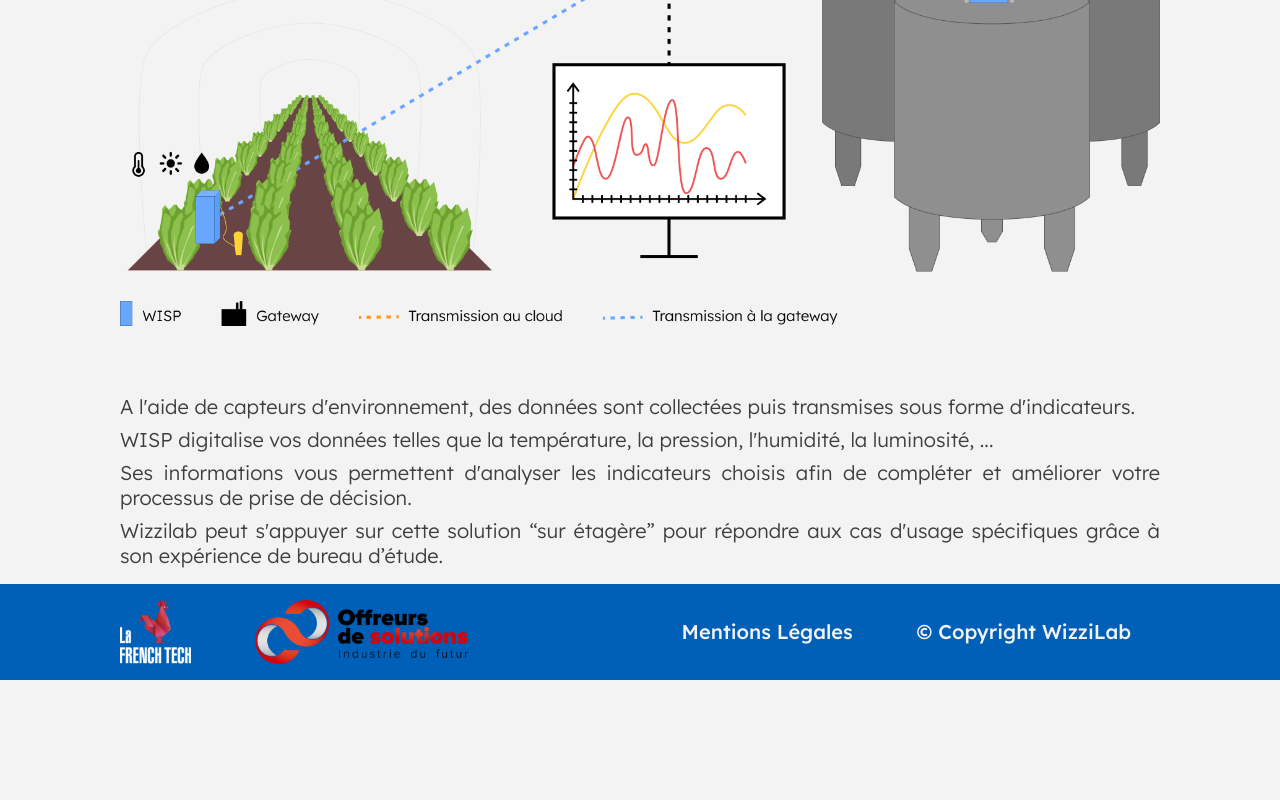
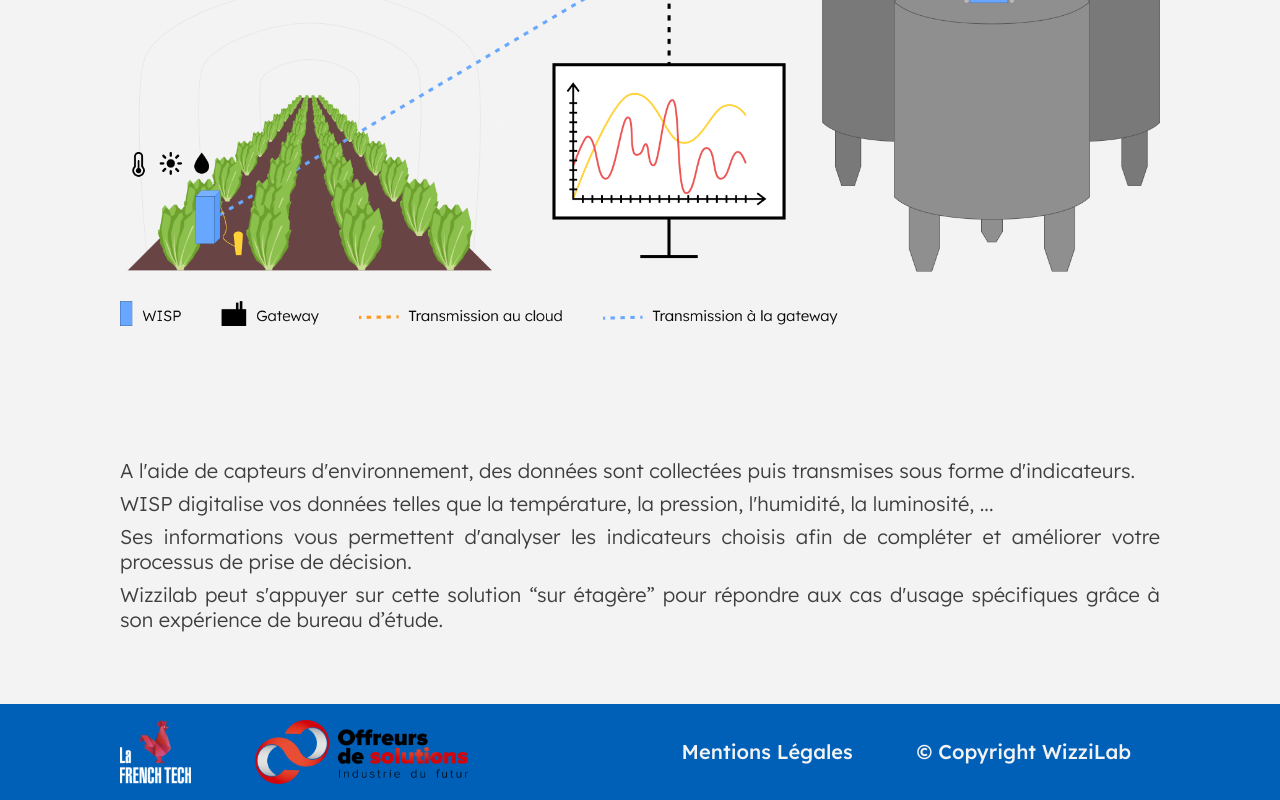
Before and after one commit to Laurading/wizzilab-website, a Next.js app: page /wisp in a window 1280 px wide. Shown: the part 338-1138 px from the top of the page. Before the commit the page ends 1018 px from the top, so only its background shows below. Built offline with nearby package versions, Linux system fonts and the light colour scheme.

Commit message:
padding added on the text

```diff
--- a/pages/wisp.jsx
+++ b/pages/wisp.jsx
@@ -7,9 +7,10 @@ export default function Wisp() {
         <div>
             <Header />
             <section className='section-one'>
-                <div className='margin-lr margin-bottom'>
+                <div className='margin-lr'>
                     <h2><span className='green'>WISP : </span> La solution qui se connecte à votre environnement</h2>
                     <img className='solutions-img' src='/img/solutions/wisp.png' />
+                    <div className='padding-tb'>
                     <p>
                         A l&apos;aide de capteurs d&apos;environnement, des données sont collectées puis transmises sous forme d&apos;indicateurs.</p>
                     <p>
@@ -22,6 +23,7 @@ export default function Wisp() {
                         Wizzilab peut s&apos;appuyer sur cette solution “sur étagère” pour répondre aux cas d&apos;usage spécifiques grâce à son expérience de bureau d’étude.
                     </p>
 
+                    </div>
                 </div>
             </section>
             <Footer />
```
